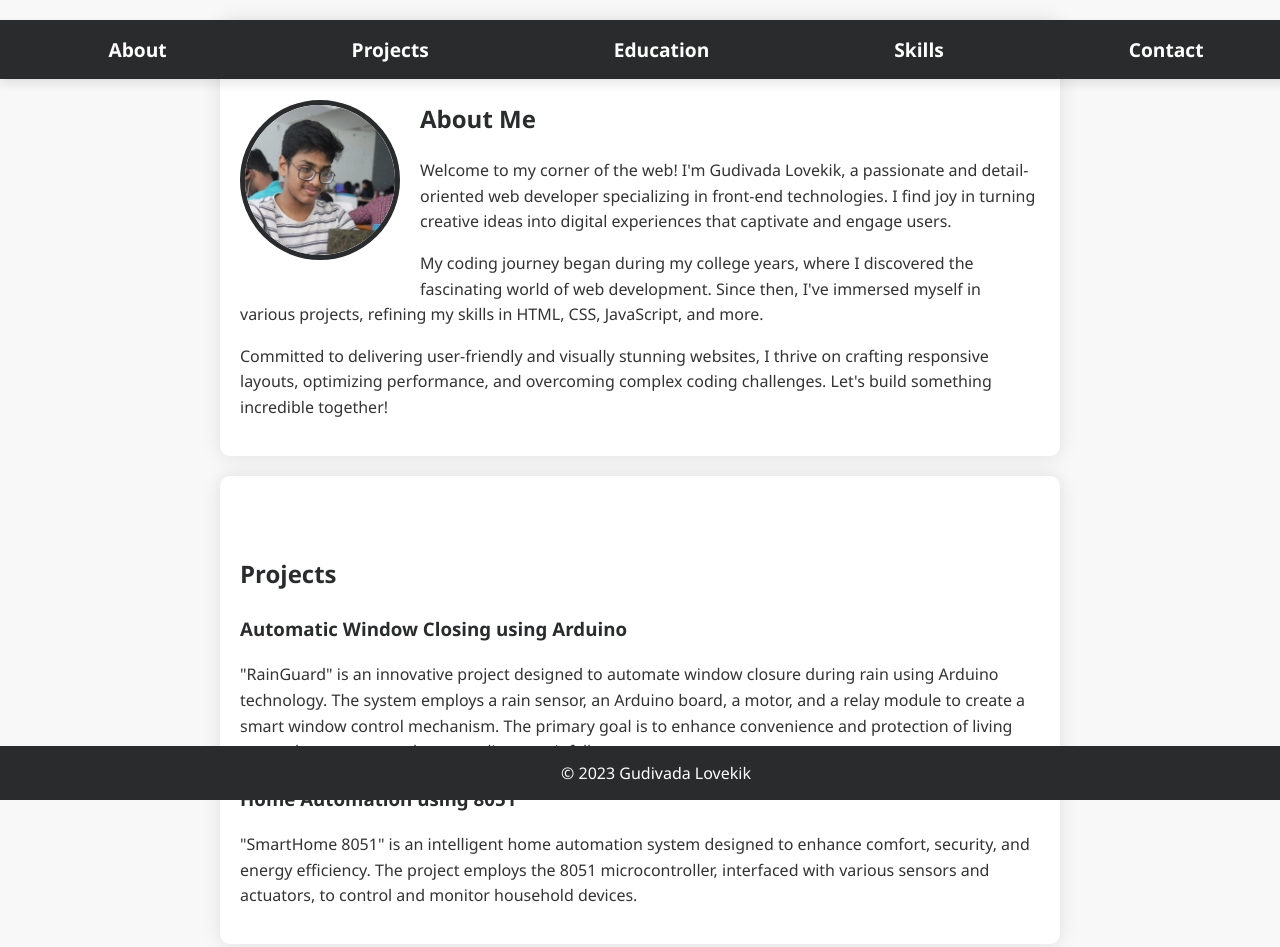
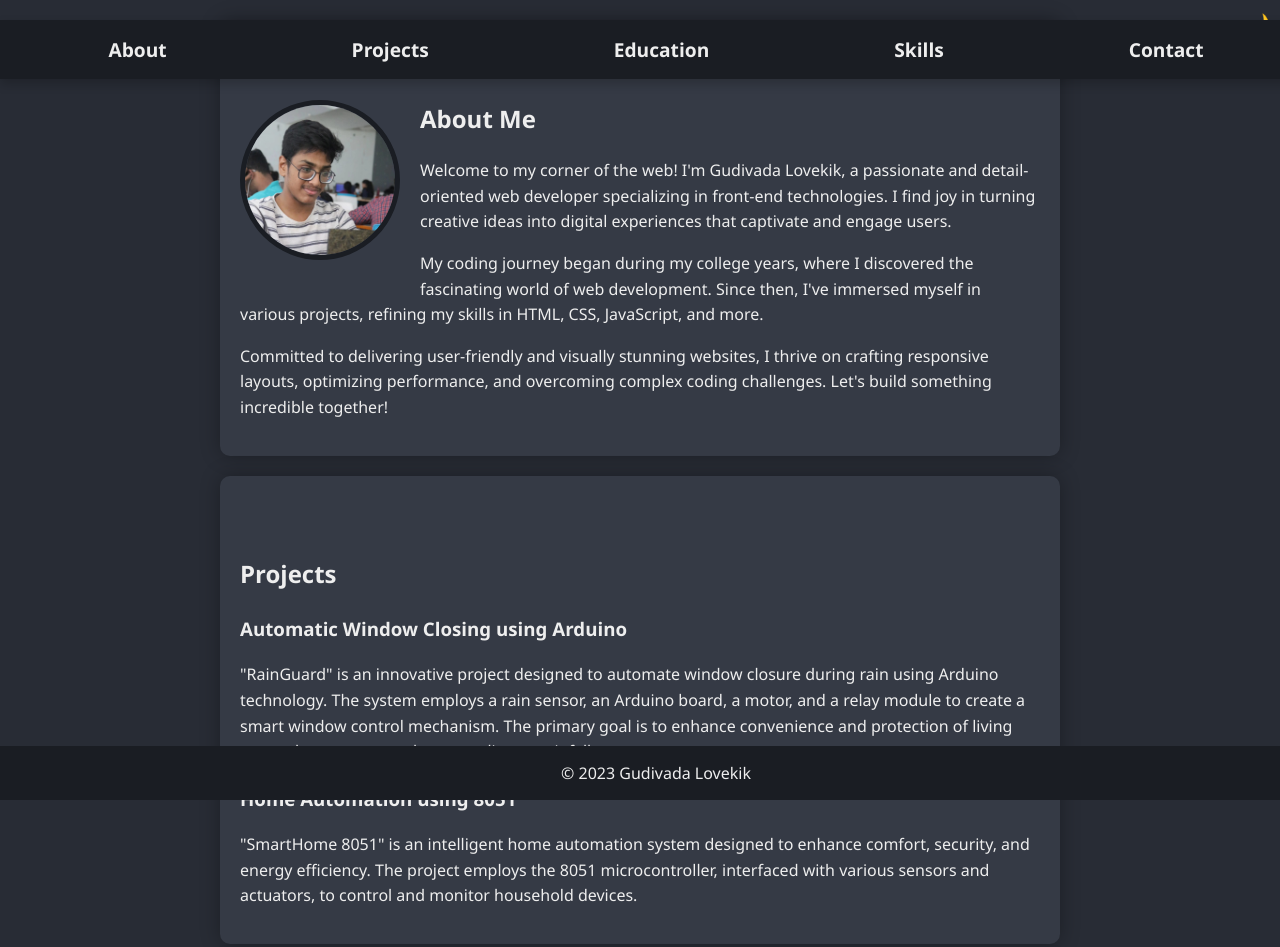
Before and after one commit to glovekik/glovekik.github.io, a plain HTML site: page index.html in a window 1280 px wide. Shown: the top 947 px of the page. Drawn offline with Linux system fonts and the light colour scheme.

Commit message:
Update index.html

```diff
--- a/index.html
+++ b/index.html
@@ -11,18 +11,18 @@
             margin: 0;
             padding: 0;
             box-sizing: border-box;
-            background-color: #f8f8f8;
-            color: #333;
+            background-color: #282c35;
+            color: #eee;
         }
 
         header {
-            background-color: #292b2c;
-            color: #fff;
+            background-color: #1a1d23;
+            color: #eee;
             padding: 1em;
             position: fixed;
             width: 100%;
             z-index: 1000;
-            box-shadow: 0px 5px 10px rgba(0, 0, 0, 0.1);
+            box-shadow: 0px 5px 10px rgba(0, 0, 0, 0.2);
         }
 
         header nav ul {
@@ -34,7 +34,7 @@
         }
 
         header nav ul li a {
-            color: #fff;
+            color: #eee;
             text-decoration: none;
             font-weight: bold;
             font-size: 1.2em;
@@ -48,8 +48,8 @@
             max-width: 800px;
             margin: 20px auto;
             padding: 20px;
-            background-color: #fff;
-            box-shadow: 0 0 20px rgba(0, 0, 0, 0.1);
+            background-color: #353a45;
+            box-shadow: 0 0 20px rgba(0, 0, 0, 0.3);
             border-radius: 10px;
             padding-top: 60px;
             line-height: 1.6;
@@ -62,11 +62,11 @@
             margin: 20px 0;
             float: left;
             margin-right: 20px;
-            border: 5px solid #292b2c;
+            border: 5px solid #1a1d23;
         }
 
         h1, h2, h3 {
-            color: #292b2c;
+            color: #eee;
         }
 
         p {
@@ -76,20 +76,29 @@
         footer {
             text-align: center;
             padding: 1em;
-            background-color: #292b2c;
-            color: #fff;
+            background-color: #1a1d23;
+            color: #eee;
             position: absolute;
             bottom: 0;
             width: 100%;
         }
 
         a {
-            color: #292b2c;
+            color: #eee;
             text-decoration: none;
         }
 
         a:hover {
             color: #fed136;
+        }
+
+        /* Dark mode toggle button */
+        .dark-mode-toggle {
+            position: fixed;
+            top: 10px;
+            right: 10px;
+            font-size: 20px;
+            cursor: pointer;
         }
     </style>
 </head>
@@ -145,10 +154,10 @@
         <h2>Education</h2>
 
         <h3>Computer Science Degree</h3>
-        <p>KL University, Graduated in 2026</p>
+        <p>University of Excellence, Graduated in 20XX</p>
 
         <h3>Web Development Certification</h3>
-        <p>sparta coding club, Completed in 2024</p>
+        <p>Code Institute, Completed in 20XX</p>
     </section>
 
     <section id="skills">
@@ -173,9 +182,20 @@
         <p>GitHub: <a href="https://github.com/gudivadalovekik">github.com/gudivadalovekik</a></p>
     </section>
 
+    <!-- Dark mode toggle button -->
+    <div class="dark-mode-toggle" onclick="toggleDarkMode()">🌙</div>
+
     <footer>
         &copy; 2023 Gudivada Lovekik
     </footer>
+
+    <script>
+        // Dark mode toggle functionality
+        function toggleDarkMode() {
+            const body = document.body;
+            body.classList.toggle('dark-mode');
+        }
+    </script>
 </body>
 
 </html>
```
